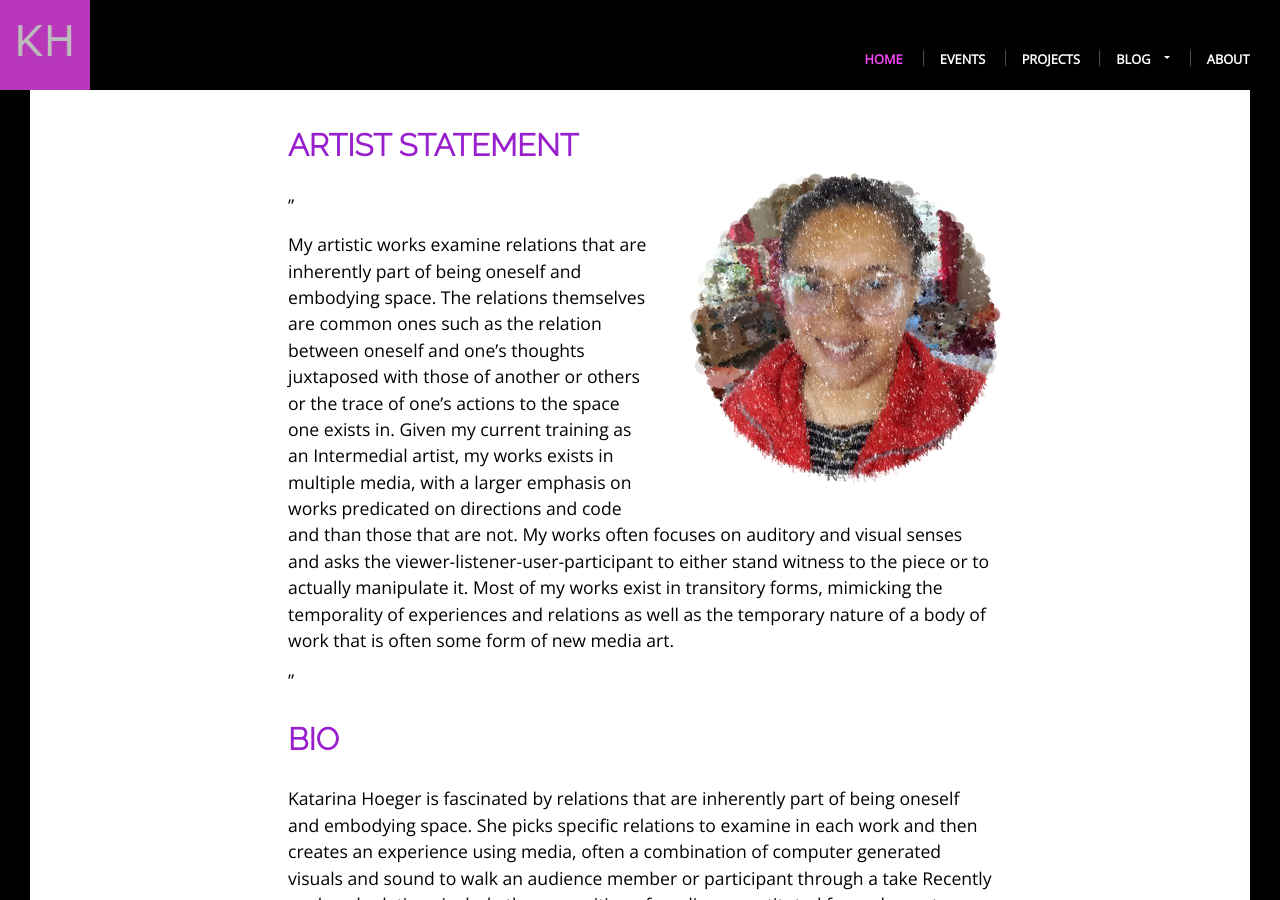
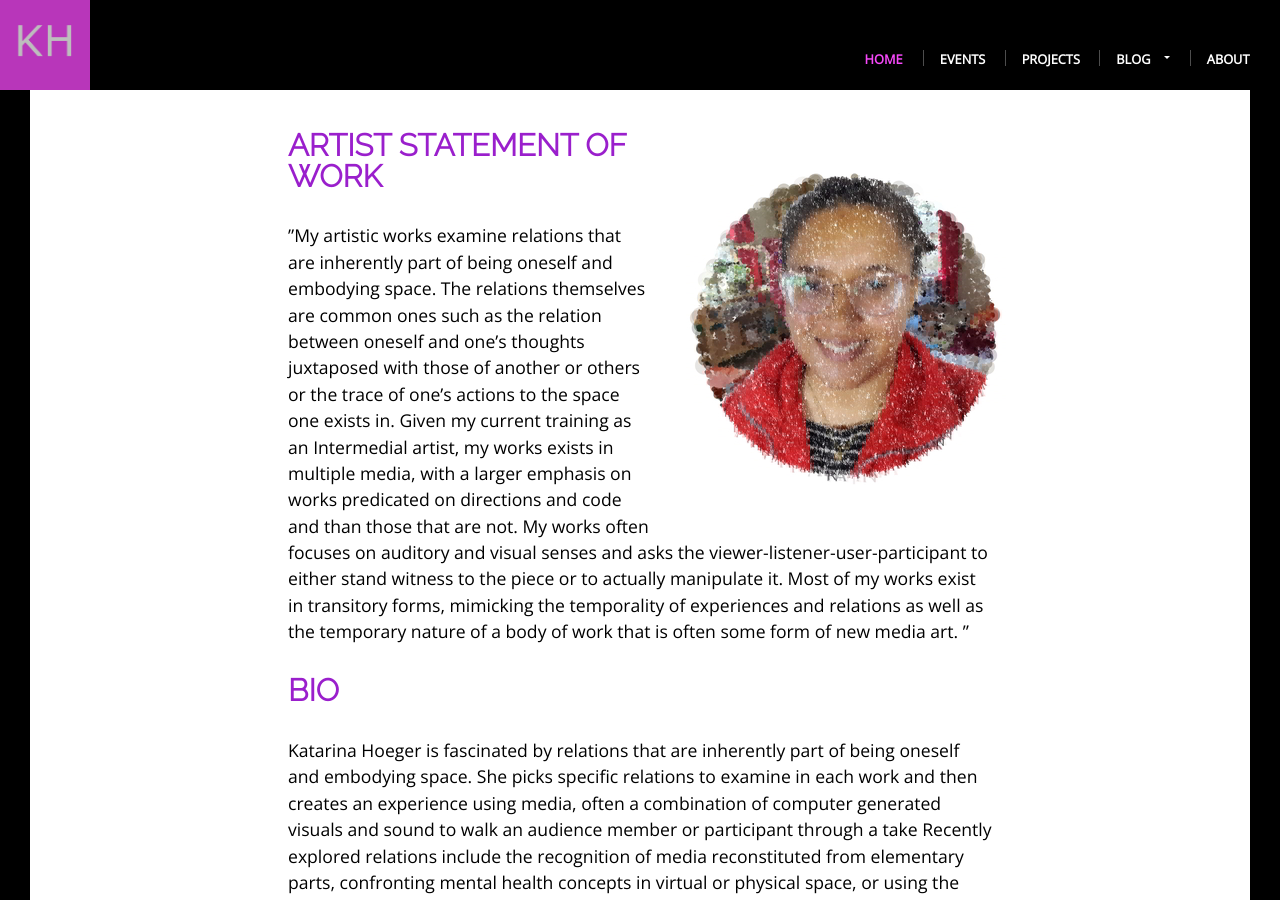
Before and after one commit to khoeger/khoeger.github.io, a Jekyll site: the page built from about/about.md, in a window 1280 px wide and 900 px high. Built offline with Jekyll 4.4.1, drawn with Linux system fonts in a browser that asks for light colours; our own code applies the rules of GitHub Pages for plain Markdown files.

Commit message:
Make quotes smaller

```diff
--- a/about/about.md
+++ b/about/about.md
@@ -1,9 +1,7 @@
 ![Katarina Hoeger smiling, wearing pink glasses and a red shirt. The image is not a photo, but a composite picture made up of letters and circles.]({{ "assets/img/portrait/katarina_hoeger_merged__2022_1_10_17_20_circle_0.05_320x320_82KiB.jpg" | absolute_url}}){: .pull-right }
 
-## Artist Statement
-<span>"</span>
-
-My artistic works examine relations that are inherently part of being oneself
+## Artist Statement of Work
+<span>"</span>My artistic works examine relations that are inherently part of being oneself
 and embodying space. The relations themselves are common ones
 such as the relation between oneself and one’s thoughts juxtaposed with
 those of another or others or the trace of one’s actions to the space one
@@ -15,7 +13,6 @@
 it. Most of my works exist in transitory forms, mimicking the temporality
 of experiences and relations as well as the temporary nature of a body
 of work that is often some form of new media art.
-
 <span>"</span>
 
 ## Bio
--- a/stylings/main.css
+++ b/stylings/main.css
@@ -763,7 +763,7 @@
   color: var(--kh-headers);
   text-align: left;
   margin: 1em 0em;
-  font-size: 2em;
+  /* font-size: 2em; */
 }
 
 /* DROPDOWN STYLES */
```
